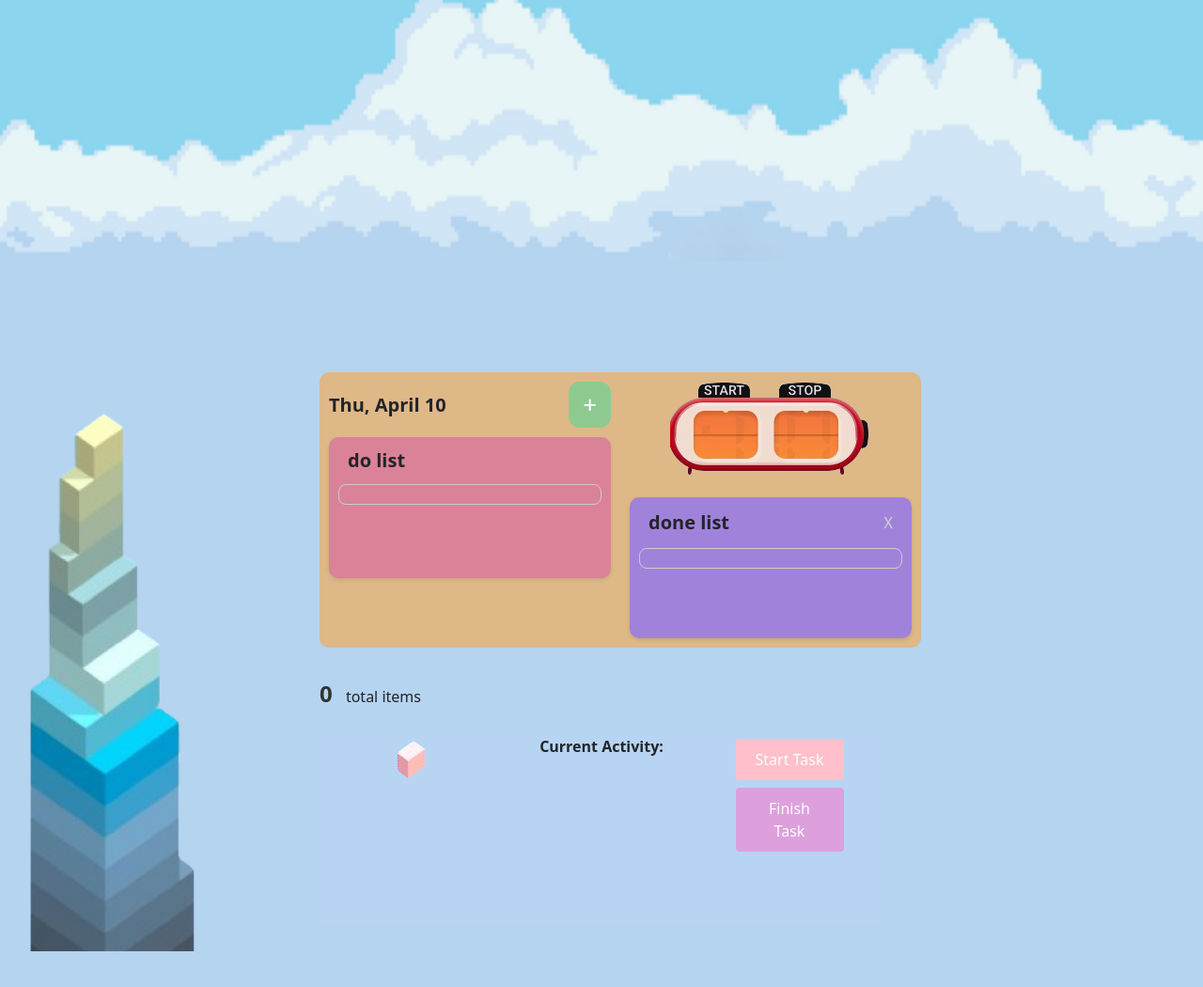
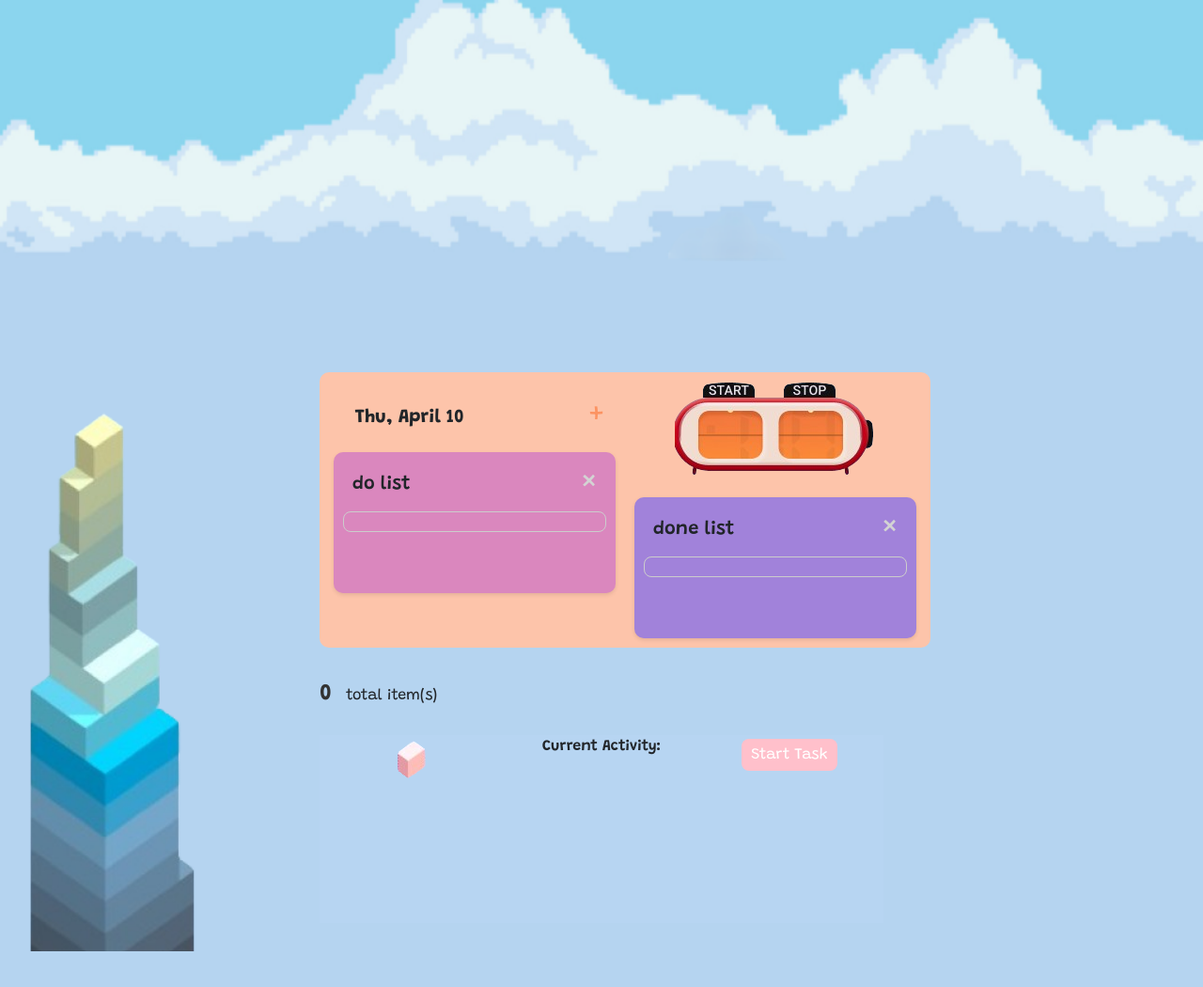
Before and after one commit to mckorn/my-todo, a website: page index.html in a window 1280 px wide. Shown: the top 1050 px of the page at 94% size. Drawn offline with nearby package versions, Linux system fonts and the light colour scheme.

Commit message:
fixed spacing on popup and other frontend elements

```diff
--- a/app.js
+++ b/app.js
@@ -9,6 +9,8 @@ let countDown; // to store the timer interval (so we can stop it later)
 // DOM elements
 const todoList = document.getElementById('taskList');
 const completedList = document.getElementById('completedList');
+const clearTodoBtn = document.getElementById('clear-todo');
+const clearDoneBtn = document.getElementById('clear-done');
 const timerInput = document.getElementById('timerInput');
 const addTaskButton = document.getElementById('addTask');
 const taskCount = document.getElementById('count');
@@ -24,11 +26,9 @@ const secondsInput = document.getElementById('seconds');
 
 const startTaskBtn = document.getElementById('startTaskBtn');
 const startTaskPopup = document.getElementById('startTaskPopup');
-const finishTBtn = document.getElementById('finishTBtn');
+const finishTaskBtn = document.getElementById('finishTaskBtn');
 const startTaskText = document.getElementById('selected-task');
 const startTaskTime = document.getElementById('task-time');
-
-const finishTaskBtn = document.getElementById('finishTaskBtn');
 
 const date = document.getElementById('date');
 
@@ -69,14 +69,21 @@ document.addEventListener('DOMContentLoaded', function () {
     }
   });
 
-  // complete task
-  finishTaskBtn.addEventListener('click', function () {
-    if (selectedTaskIndex !== null) {
-      completeTask(selectedTaskIndex);
-      // selectedTaskIndex = null;
-      // document.getElementById('selected-item').textContent = 'No task selected';
+  // clear todo list
+  clearTodoBtn.addEventListener('click', function () {
+    if (clearList(todo)) {
+      displayTasks(); // update the UI
     } else {
-      alert('No task selected');
+      console.error('Failed to clear the todo list.');
+    }
+  });
+
+  // clear done list
+  clearDoneBtn.addEventListener('click', function () {
+    if (clearList(done)) {
+      displayCompletedTasks(); // update the UI
+    } else {
+      console.error('Failed to clear the done list.');
     }
   });
 });
@@ -182,7 +189,7 @@ function startTask(index) {
   startTaskTime.innerHTML = formatTime(task.time);
 
   // event listener for starting timer
-  finishTBtn.addEventListener('click', function handleS() {
+  finishTaskBtn.addEventListener('click', function handleS() {
     // hide the popup
     startTaskPopup.style.display = 'none';
 
@@ -193,7 +200,7 @@ function startTask(index) {
     });
 
     // Remove the event listener after it's used to prevent duplicate listeners
-    finishTBtn.removeEventListener('click', handleS);
+    finishTaskBtn.removeEventListener('click', handleS);
   });
 }
 
@@ -368,3 +375,17 @@ function displayTimeInPopup(time, task, callback) {
     completeTask(selectedTaskIndex); // complete the task
   });
 }
+
+function clearList(list) {
+  // clear the list from local storage
+  if (list === todo) {
+    todo.length = 0;
+  } else if (list === done) {
+    done.length = 0;
+  } else {
+    return false; // invalid list
+  }
+
+  saveToLocalStorage();
+  return true;
+}
--- a/index.html
+++ b/index.html
@@ -9,6 +9,7 @@
       href="https://fonts.googleapis.com/css2?family=Gochi+Hand&family=Grandstander:ital,wght@0,100..900;1,100..900&display=swap"
       rel="stylesheet"
     />
+    <link rel="stylesheet" href="https://maxcdn.bootstrapcdn.com/font-awesome/4.3.0/css/font-awesome.min.css">
     <link
       rel="stylesheet"
       href="https://stackpath.bootstrapcdn.com/bootstrap/4.5.2/css/bootstrap.min.css"
@@ -44,7 +45,7 @@
               <div class="to-do-list">
                 <div class="title-row">
                   <p class="list-headers">do list</p>
-                  <!-- <button id="clear-todo" class="list-button">X</button> -->
+                  <button id="clear-todo" class="list-button">&times</button>
                 </div>
                 <ul id="taskList" class="scrollable-list"></ul>
               </div>
@@ -56,7 +57,7 @@
               <div class="to-done-list">
                 <div class="title-row">
                   <p class="list-headers">done list</p>
-                  <button id="clear-done" class="list-button">X</button>
+                  <button id="clear-done" class="list-button">&times</button>
                 </div>
                 <li id="completedList" class="scrollable-list"></li>
               </div>
@@ -65,7 +66,7 @@
           <div>
             <hr class="counter" />
             <div class="counter-container">
-              <p><span id="count"></span> total items</p>
+              <p><span id="count"></span> total item(s)</p>
             </div>
           </div>
           <div class="bottom-row">
@@ -84,9 +85,6 @@
             <div class="col-md-4 text-center">
               <button id="startTaskBtn" class="btn btn-primary">
                 Start Task
-              </button>
-              <button id="finishTaskBtn" class="btn btn-primary">
-                Finish Task
               </button>
             </div>
           </div>
@@ -126,13 +124,13 @@
           <label for="time">time:</label>
           <span id="task-time"></span>
         </div>
-        <button id="finishTBtn">─=≡Σ((( つ•̀ω•́)つ GOOO!!!</button>
+        <button id="finishTaskBtn">─=≡Σ((( つ•̀ω•́)つ GOOO!!!</button>
       </div>
     </div>
 
     <div id="timerPopup" class="popup">
       <div class="popup-content">
-        <span class="close">&times;</span>
+        <span class="close">&times</span>
         <h3 id="taskName"></h3>
         <div class="popup-input">
           <!-- <label for="time">time remaining:</label> -->
@@ -141,9 +139,11 @@
         <div class="timer-buttons">
           <!-- TODO add timer buttons and a "need more time" button -->
           <!-- <button id="startTimerBtn">start</button> -->
-          <button id="stopTimerBtn">stop</button>
-          <button id="finishTimerBtn">finish</button>
-          <!-- <button id="resetTimerBtn">reset</button> -->
+          <button id="pauseTimerBtn" class="fa fa-pause"></button>
+          <button id="stopTimerBtn" class="fa fa-stop"></button>
+          <button id="resetTimerBtn"><strong>&#8634</strong></button>
+          <button id="finishTimerBtn" class="fa fa-eject"></button>
+
         </div>
       </div>
     </div>
--- a/styles.css
+++ b/styles.css
@@ -21,7 +21,7 @@ body {
   flex-direction: column;
   margin: 0;
   min-height: 100vh;
-  font-family: 'Grandstander';
+  font-family: 'Grandstander', 'Gochi Hand', cursive !important;
   background-image: url('assets/background-sky.png');
   background-size: 100% 100%;
   background-repeat: no-repeat;
@@ -77,7 +77,7 @@ main {
 }
 
 .top-row {
-  background-color: burlywood;
+  background-color: #fdc4aa;
   display: flex;
   justify-content: space-between;
   align-items: stretch;
@@ -86,14 +86,14 @@ main {
 
   margin-bottom: 15px;
   border-radius: 10px;
-  padding: 10px;
+  padding: 10px 15px;
 }
 
 .top-left {
   display: flex;
   flex-direction: column;
   justify-content: flex-start;
-  align-items: flex-start;
+  align-items: center;
   width: 50%;
 }
 
@@ -122,7 +122,8 @@ main {
   display: flex;
   justify-content: space-between;
   align-items: center;
-  margin-bottom: 10px;
+  margin-left: 25px;
+  padding: 10px;
   width: 100%;
 }
 
@@ -134,46 +135,35 @@ main {
 }
 
 #openPopupBtn {
-  background-color: #8eca90;
+  background-color: transparent;
   border: none;
-  color: white;
+  color: #fc9362;
   padding: 5px 15px;
   text-align: center;
   text-decoration: none;
   display: inline-block;
-  font-size: 26px;
+  font-size: 30px;
   cursor: pointer;
   border-radius: 12px;
+}
+
+#openPopupBtn:hover {
+  color: #fa7d42;
 }
 
 #startTaskBtn {
   background-color: pink;
   border: none;
   color: white;
-  padding: 10px 20px;
+  padding: 5px 10px;
   text-align: center;
   text-decoration: none;
   display: inline-block;
   font-size: 16px;
   margin: 4px 2px;
   cursor: pointer;
-  border-radius: 4px;
-  width: 115px;
-}
-
-#finishTaskBtn {
-  background-color: plum;
-  border: none;
-  color: white;
-  padding: 10px 20px;
-  text-align: center;
-  text-decoration: none;
-  display: inline-block;
-  font-size: 16px;
-  margin: 4px 2px;
-  cursor: pointer;
-  border-radius: 4px;
-  width: 115px;
+  border-radius: 8px;
+  width: 60%;
 }
 
 .popup {
@@ -246,7 +236,7 @@ button#addTaskBtn:hover {
   background-color: #76b87a;
 }
 
-button#finishTBtn {
+button#finishTaskBtn {
   background-color: #8eca90;
   border: none;
   color: white;
@@ -258,7 +248,7 @@ button#finishTBtn {
   display: block;
 }
 
-button#finishTBtn:hover {
+button#finishTaskBtn:hover {
   background-color: #76b87a;
 }
 
@@ -317,7 +307,7 @@ button#finishTBtn:hover {
   display: flex;
   justify-content: space-between;
   align-items: center;
-  margin-bottom: 10px;
+  margin-bottom: 5px;
   width: 100%;
 }
 
@@ -325,13 +315,12 @@ button#finishTBtn:hover {
   border: none;
   background-color: transparent;
   color: lightgrey;
-  padding: 5px 10px;
+  padding: 0px 10px;
   /* text-align: center;
   text-decoration: none;
   display: inline-block; */
-  font-size: 16px;
+  font-size: 32px;
   cursor: pointer;
-  border-radius: 4px;
 }
 
 .list-button:hover {
@@ -352,7 +341,7 @@ button#finishTBtn:hover {
 .to-do-list {
   /* border: 1px solid #ccc;  */
   border-radius: 10px;
-  background-color: rgb(218, 130, 152);
+  background-color: rgb(218, 135, 190);
   padding: 10px;
 
   width: 300px;
@@ -400,13 +389,3 @@ button#finishTBtn:hover {
   border-radius: 5px; */
   /* background-color: #e6ffe6; */
 }
-
-/* ul {
-  padding: 0;
-  list-style-type: none;
-}
-
-ol {
-  padding: 0;
-  list-style-type: none;
-} */
```
